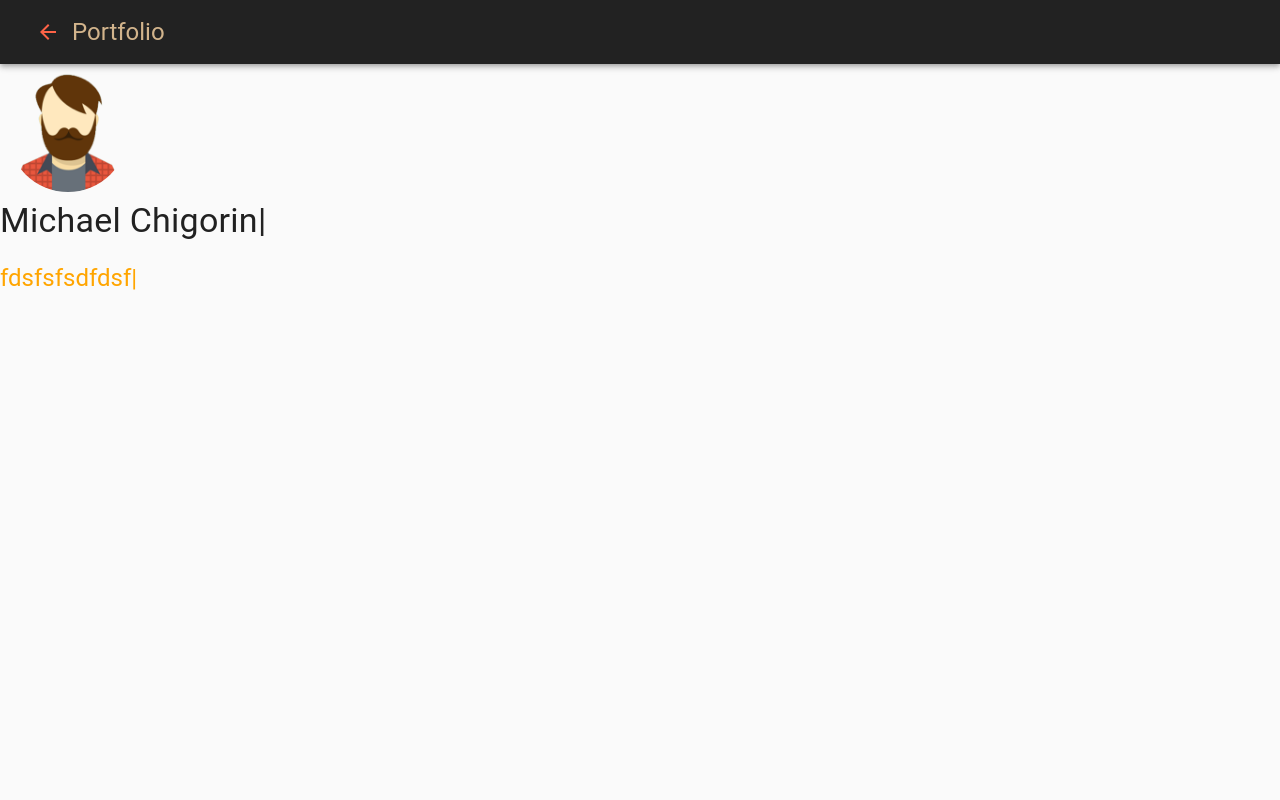
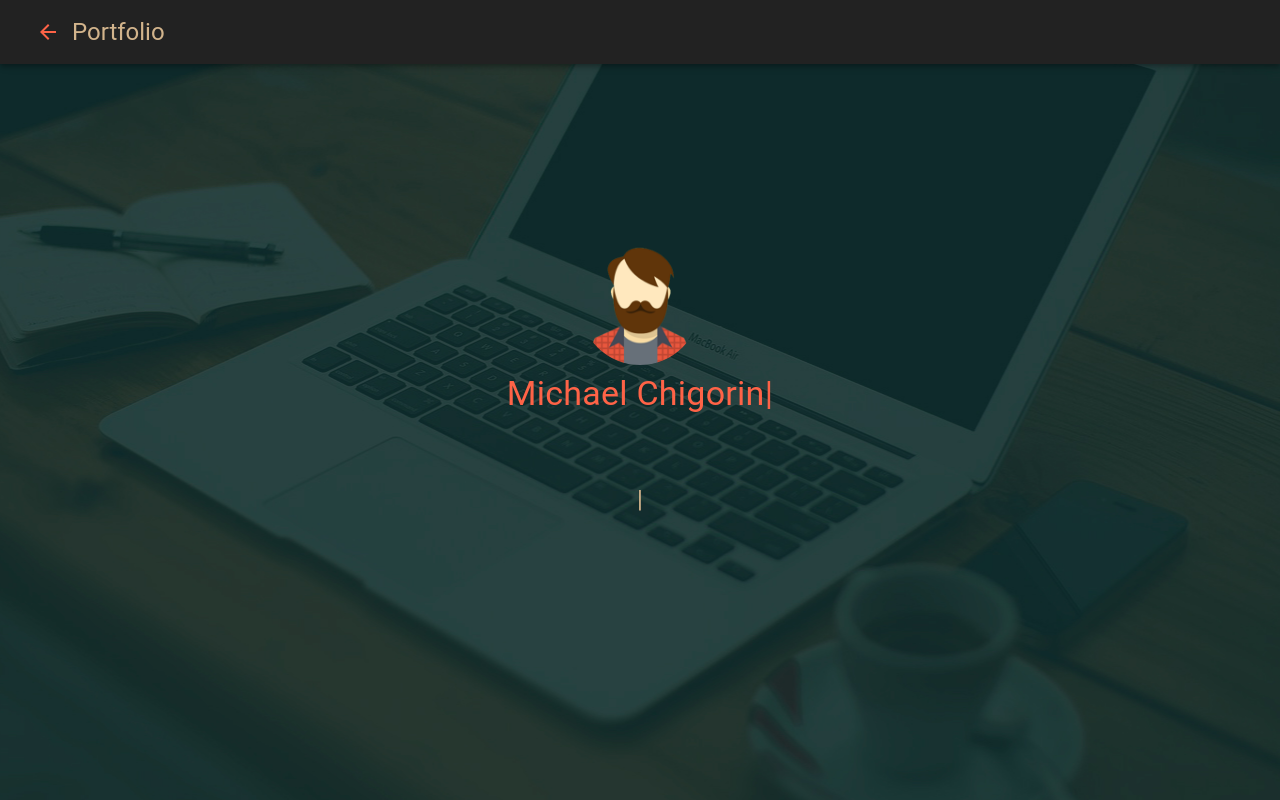
Before and after one commit to mikleDev26/react_portfolio, a React (Create React App) app: page /resume in a window 1280 px wide. Built offline with nearby package versions, Linux system fonts and the light colour scheme.

Commit message:
update header component

```diff
--- a/src/App.css
+++ b/src/App.css
@@ -1,38 +1,3 @@
-.App {
-  text-align: center;
+body {
+  background: url(./assets/img/coffee-apple.jpg) no-repeat center center fixed;
 }
-
-.App-logo {
-  height: 40vmin;
-  pointer-events: none;
-}
-
-@media (prefers-reduced-motion: no-preference) {
-  .App-logo {
-    animation: App-logo-spin infinite 20s linear;
-  }
-}
-
-.App-header {
-  background-color: #282c34;
-  min-height: 100vh;
-  display: flex;
-  flex-direction: column;
-  align-items: center;
-  justify-content: center;
-  font-size: calc(10px + 2vmin);
-  color: white;
-}
-
-.App-link {
-  color: #61dafb;
-}
-
-@keyframes App-logo-spin {
-  from {
-    transform: rotate(0deg);
-  }
-  to {
-    transform: rotate(360deg);
-  }
-}
--- a/src/components/header/Header.jsx
+++ b/src/components/header/Header.jsx
@@ -21,20 +21,37 @@ const useStyles = makeStyles(theme => ({
 
   test: {
     color: theme.hueStatus.danger,
+  },
+  title: {
+    color: 'tomato',
+  },
+  subTitle: {
+    color: 'tan',
+    margin:'3rem'
+  },
+  typedContainer: {
+    position: 'absolute',
+    top: '50%',
+    left: '50%',
+    transform: 'translate(-50%, -50%)',
+    width: '100vw',
+    textAlign: 'center',
+    zIndex: 1
   }
 }));
 
 const Header = () => {
   const classes = useStyles();
   return (
-    <Box>
-      <Avatar src={avatar} className={classes.avatar} alt="my avatar" />
-      <Typography variant="h4">
+    <Box className={classes.typedContainer}>
+      <Grid container justify="center">
+        <Avatar src={avatar} className={classes.avatar} alt="my avatar" />
+      </Grid>
+      <Typography className={classes.title} variant="h4">
         <Typed strings={["Michael Chigorin"]} typeSpeed={40} />
       </Typography>
       <br />
-      <Typography className={classes.test} variant="h5">
-        fdsfsfsdfdsf
+      <Typography className={classes.subTitle} variant="h5">
         <Typed
           strings={["Css & HTML", "React & ContextAPI & Redux", "MERN Stack"]}
           typeSpeed={40}
```
